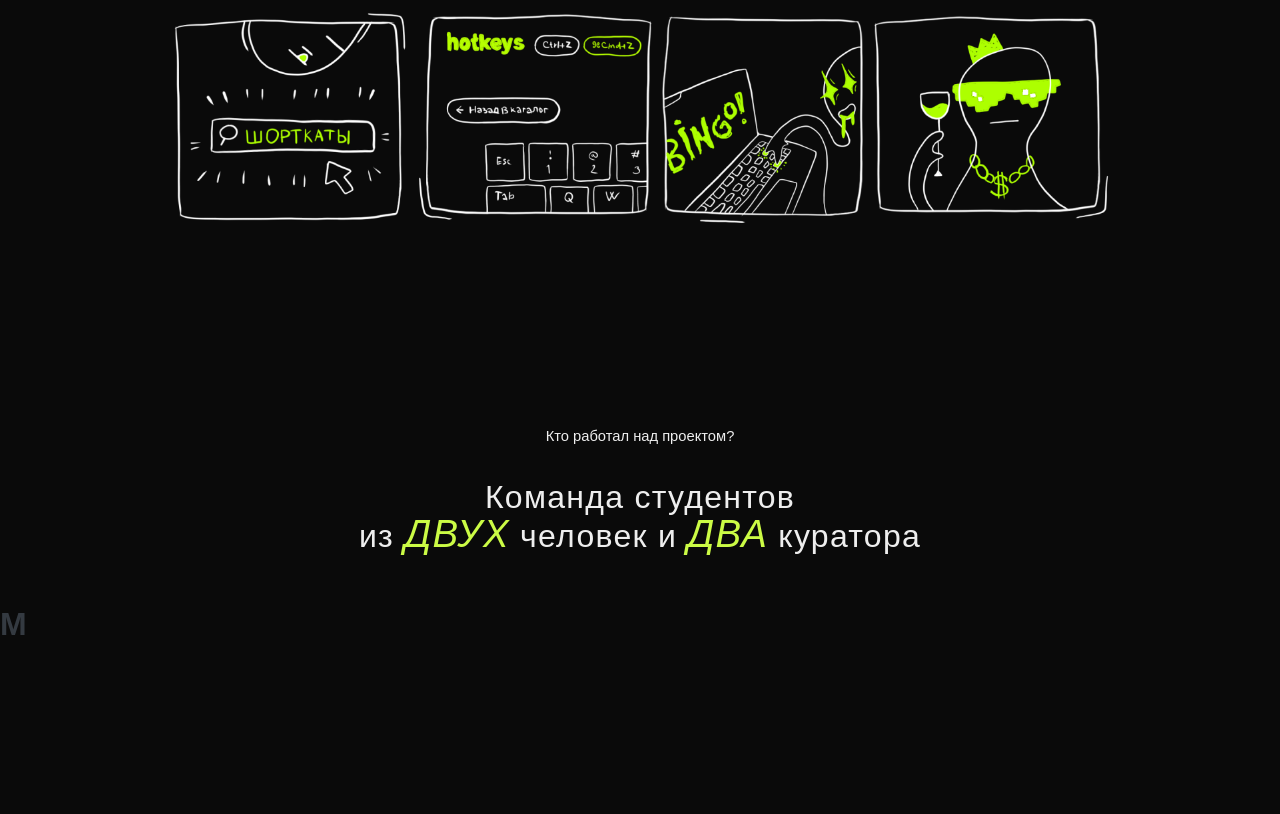
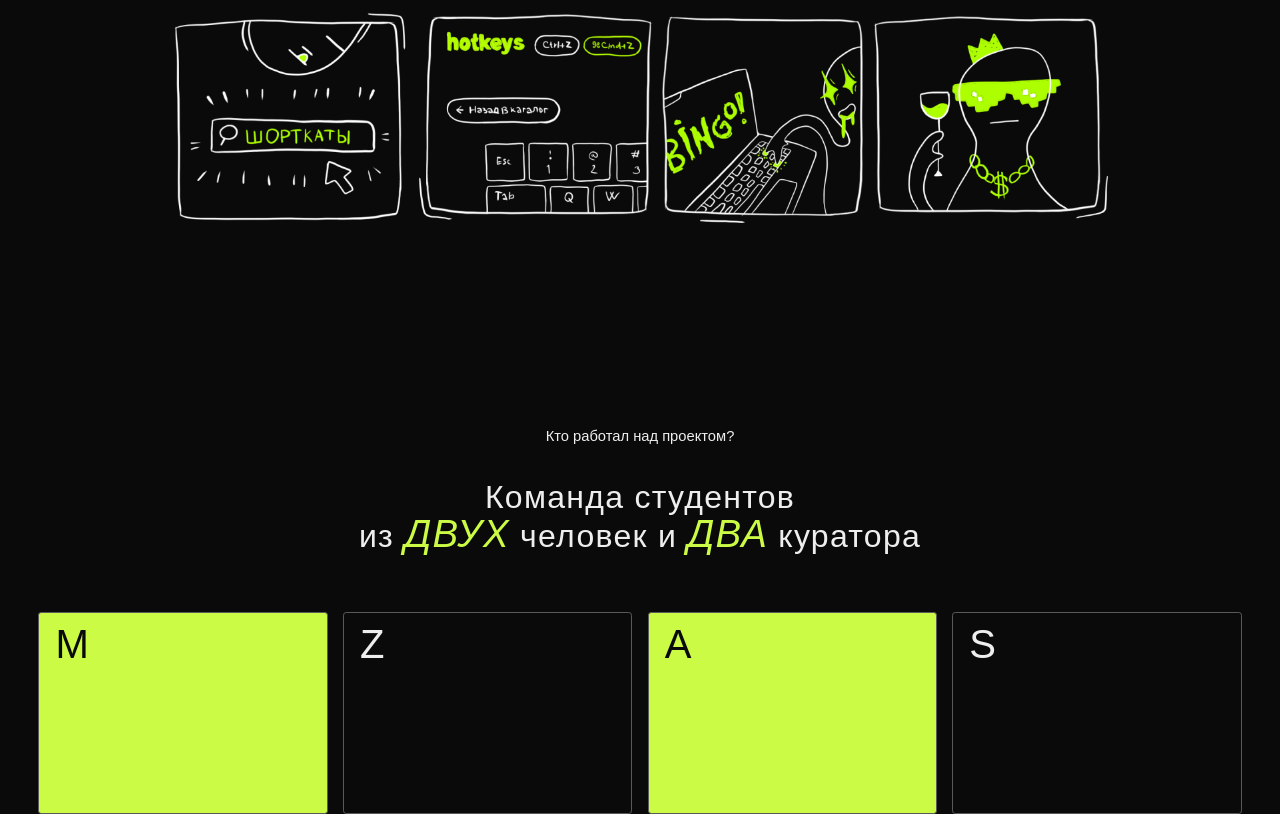
Before and after one commit to bozzhik/me, a plain HTML site: page hotkeys.html in a window 1280 px wide. Shown: the part 2064-2878 px from the top of the page. Before the commit the page ends 2712 px from the top, so only its background shows below. Drawn offline with Linux system fonts and the light colour scheme.

Commit message:
team items

```diff
--- a/hotkeys.html
+++ b/hotkeys.html
@@ -51,6 +51,15 @@
          <div class="item-bozhik">
             <h1>M</h1>
          </div>
+         <div class="item-day">
+            <h1>Z</h1>
+         </div>
+         <div class="item-gulevich">
+            <h1>A</h1>
+         </div>
+         <div class="item-kaem">
+            <h1>S</h1>
+         </div>
       </div>
    </body>
 </html>
--- a/src/scss/hotkeys.scss
+++ b/src/scss/hotkeys.scss
@@ -37,15 +37,15 @@ body.about {
    }
 
    & h4 {
+      color: $white;
       font-size: 1.15vw;
       font-weight: 200;
-      color: $white;
       text-align: center;
    }
 
    & h5 {
+      color: $white;
       font-size: 2.5vw;
-      color: $white;
       font-weight: 500;
       text-align: center;
       letter-spacing: 0.1vw;
@@ -156,6 +156,72 @@ body.about {
       & h5 {
          padding-top: 2.5vw;
          line-height: 115%;
+      }
+   }
+
+   @mixin itemTeam($w, $h, $b, $br) {
+      width: $w;
+      height: $h;
+      border: $b;
+      border-radius: $br;
+   }
+
+   .items-team {
+      padding-top: 1vw;
+      margin: 0 auto;
+      width: 94vw;
+      display: flex;
+      flex-direction: row;
+      justify-content: space-between;
+
+      .item-bozhik {
+         background-color: $green;
+         @include itemTeam(22.6vw, 15.78vw, 1.5px solid $grey, 0.25vw);
+
+         & h1 {
+            margin: 1.25vw;
+            color: $black;
+            font-size: 3.13vw;
+            font-weight: 500;
+            line-height: 75%;
+         }
+      }
+
+      .item-day {
+         @include itemTeam(22.6vw, 15.78vw, 1.5px solid $grey, 0.25vw);
+
+         & h1 {
+            margin: 1.25vw;
+            color: $white;
+            font-size: 3.13vw;
+            font-weight: 500;
+            line-height: 75%;
+         }
+      }
+
+      .item-gulevich {
+         background-color: $green;
+         @include itemTeam(22.6vw, 15.78vw, 1.5px solid $grey, 0.25vw);
+
+         & h1 {
+            margin: 1.25vw;
+            color: $black;
+            font-size: 3.13vw;
+            font-weight: 500;
+            line-height: 75%;
+         }
+      }
+
+      .item-kaem {
+         @include itemTeam(22.6vw, 15.78vw, 1.5px solid $grey, 0.25vw);
+
+         & h1 {
+            margin: 1.25vw;
+            color: $white;
+            font-size: 3.13vw;
+            font-weight: 500;
+            line-height: 75%;
+         }
       }
    }
 }
```
Also changed, not shown: css/hotkeys.css.
